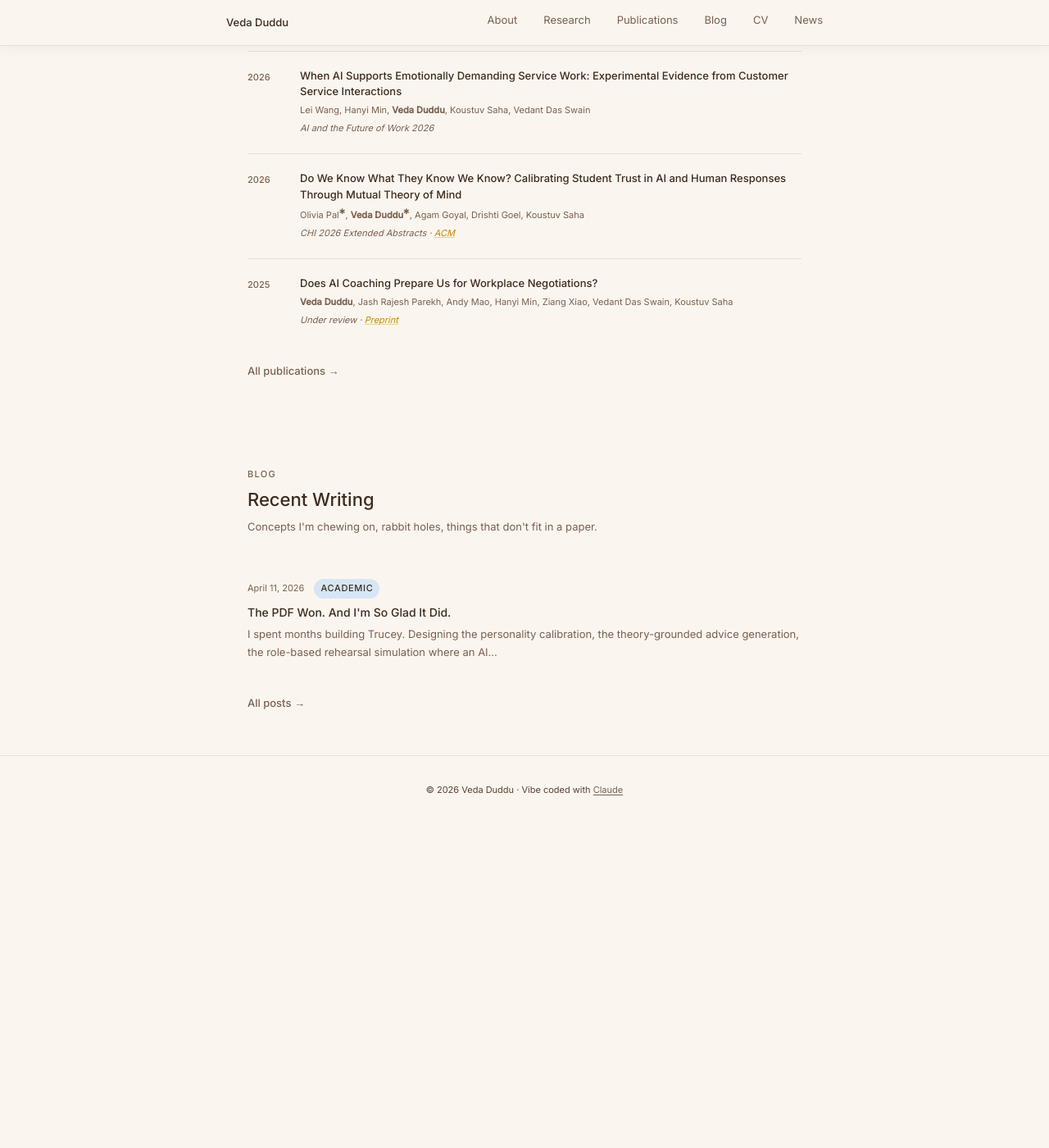
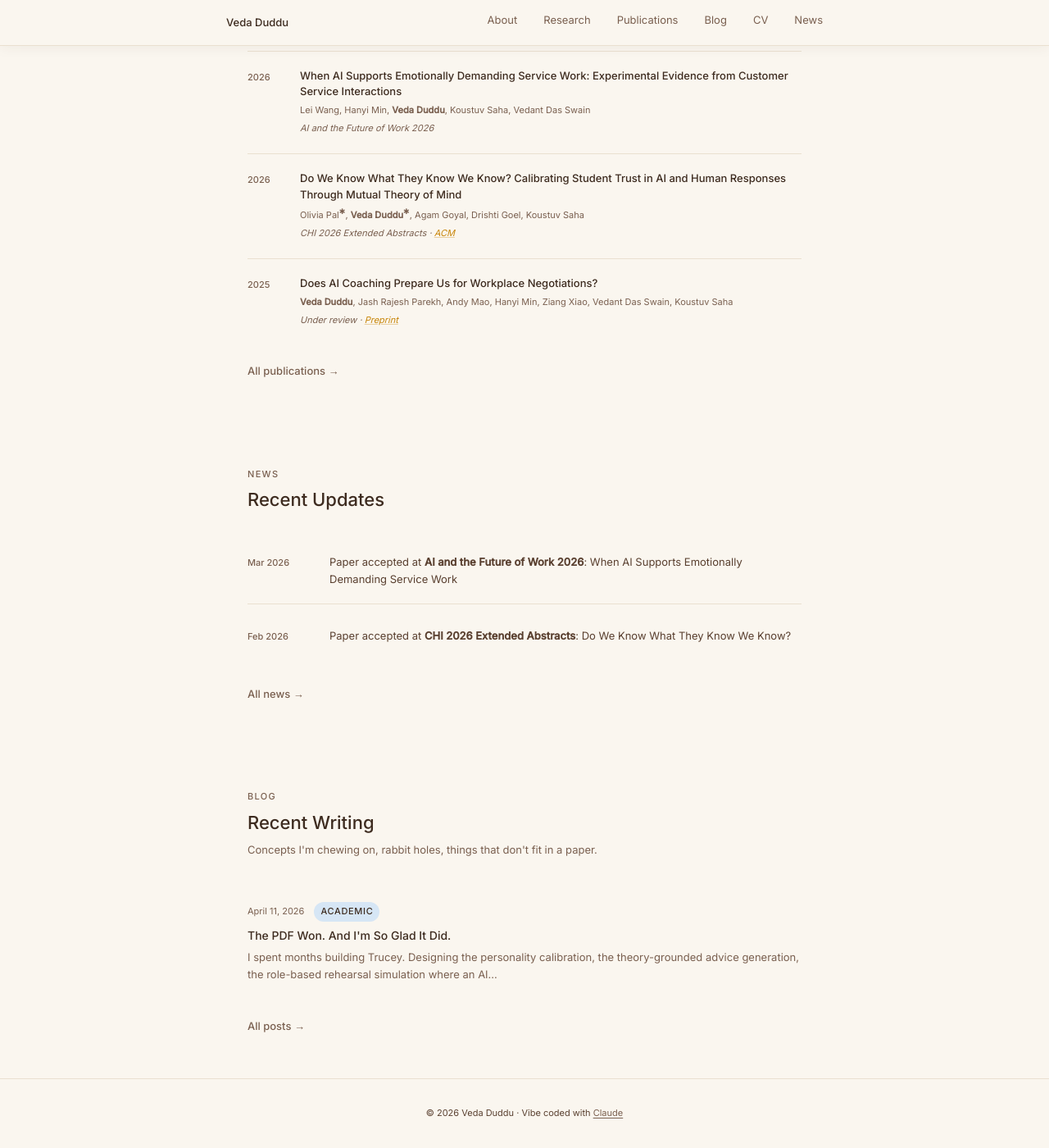
Before and after one commit to vedaduddu/vedaduddu.github.io, a Jekyll site: the page built from index.html, in a window 1280 px wide and 1400 px high, scrolled down 1936 px. Shown: the whole window at 82% size. Built offline with Jekyll 4.4.1, drawn with Linux system fonts in a browser that asks for light colours; a style sheet for code colours, icons or effects is not loaded; before the commit the page ends 2942 px from its top, so only the background shows below that.

Commit message:
add News section to homepage, fix news text color
- News preview (latest 4 items) added to index.html before blog section
- Fix .news-text color from --color-text to --color-text-body to match body text

Co-Authored-By: Claude Sonnet 4.6 <noreply@anthropic.com>

```diff
--- a/assets/css/main.scss
+++ b/assets/css/main.scss
@@ -431,7 +431,7 @@ ul, ol {
 
 .news-text {
   font-size: var(--text-sm);
-  color: var(--color-text);
+  color: var(--color-text-body);
   line-height: 1.6;
 }
 
--- a/index.html
+++ b/index.html
@@ -120,6 +120,25 @@ title: Home
   </div>
 </section>
 
+<!-- ── News ───────────────────────────────────────────────────────────────── -->
+<section id="news" class="section">
+  <div class="section-inner">
+    <p class="section-label">News</p>
+    <h2 class="section-heading">Recent Updates</h2>
+
+    <ul class="news-list">
+      {% for item in site.data.news limit:4 %}
+        <li class="news-item">
+          <span class="news-date">{{ item.date }}</span>
+          <span class="news-text">{{ item.text }}</span>
+        </li>
+      {% endfor %}
+    </ul>
+
+    <a href="{{ '/news/' | relative_url }}" class="see-more-link">All news &rarr;</a>
+  </div>
+</section>
+
 <!-- ── Blog preview ───────────────────────────────────────────────────────── -->
 <section id="blog-preview" class="section">
   <div class="section-inner">
```
